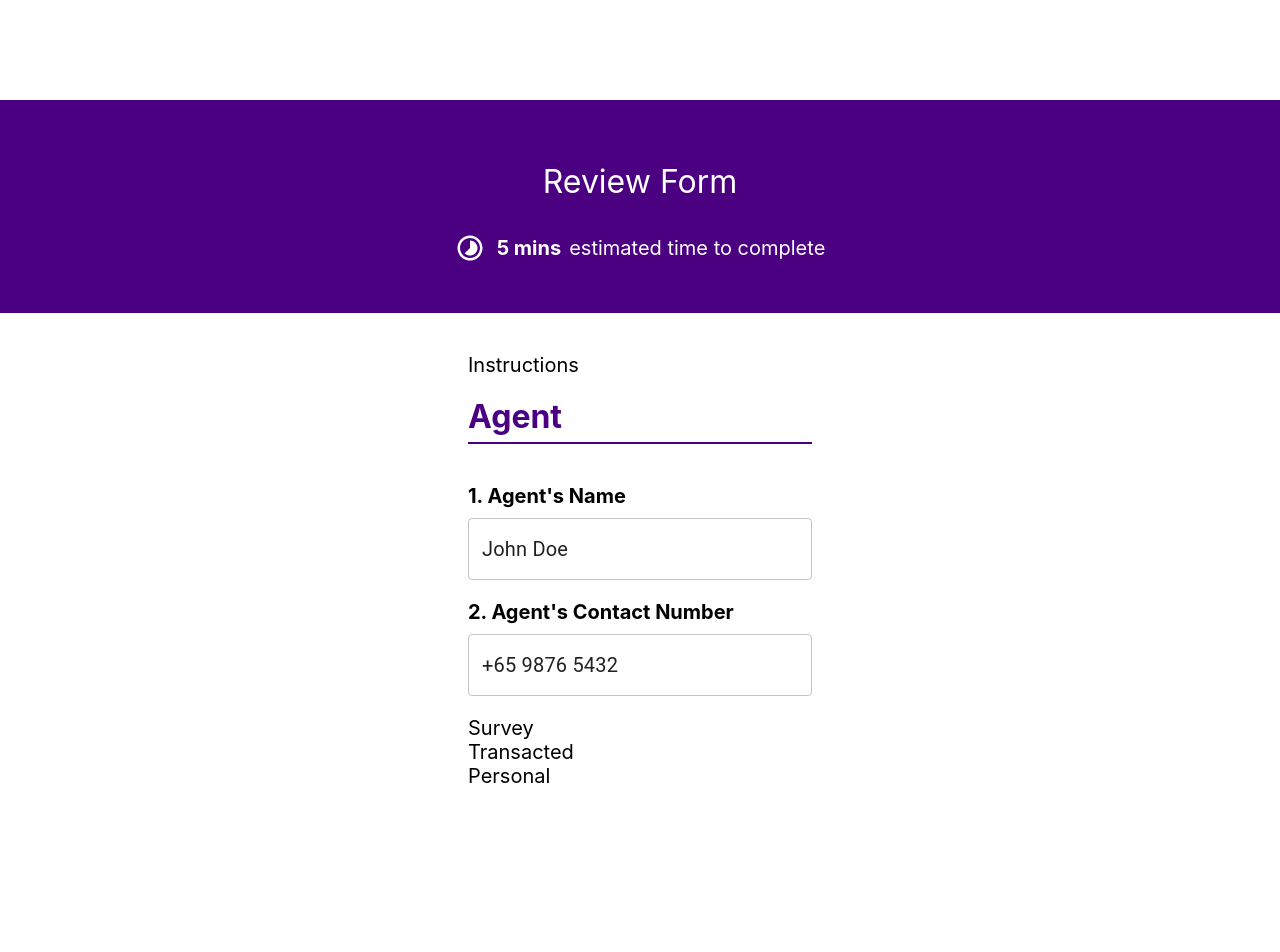
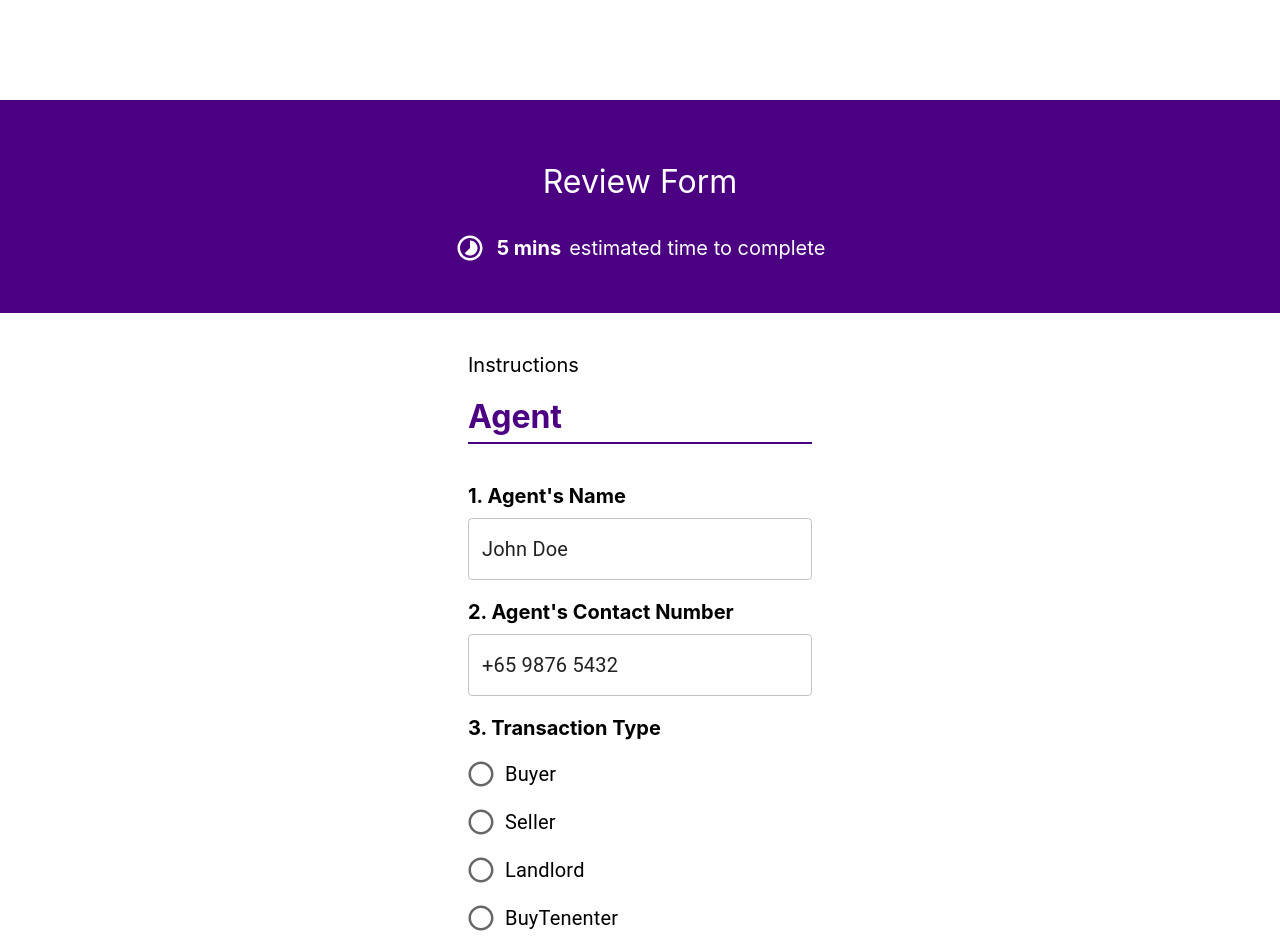
Before and after one commit to coolscoder/reviewform, a Next.js app: page / in a window 1280 px wide. Shown: the top 952 px of the page. Before the commit the page ends 828 px from the top, so only its background shows below. Built offline with nearby package versions, Linux system fonts and the light colour scheme.

Commit message:
feat: add agent page

```diff
--- a/pages/Agent/index.js
+++ b/pages/Agent/index.js
@@ -1,7 +1,17 @@
 import React, { useState } from 'react'
+import Radio from '@mui/material/Radio'
+import RadioGroup from '@mui/material/RadioGroup'
+import FormControlLabel from '@mui/material/FormControlLabel'
 import Title from '../../components/Title'
 import Input from '../../components/Input'
 import styles from './styles.module.css'
+
+const TYPES = [
+  { label: 'Buyer', value: 'buyer'},
+  { label: 'Seller', value: 'seller'},
+  { label: 'Landlord', value: 'landlord'},
+  { label: 'BuyTenenter', value: 'tenent'},
+]
 
 const Agent = () => {
   const [name, setName] = useState('John Doe')
@@ -20,6 +30,16 @@ const Agent = () => {
         value={number}
         onChange={e => setNumber(e.target.value)}
       />
+      <p className={styles.title}>3. Transaction Type</p>
+      <RadioGroup>
+        {TYPES.map(item => (
+          <FormControlLabel
+            key={item.value}
+            value={item.value}
+            control={<Radio />}
+            label={item.label} />
+        ))}
+      </RadioGroup>
     </div>
   )
 }
--- a/pages/Agent/styles.module.css
+++ b/pages/Agent/styles.module.css
@@ -1,3 +1,8 @@
 .agent {
   margin: 1em 0;
 }
+
+.title {
+  font-weight: bold;
+  margin-bottom: 10px;
+}
```
